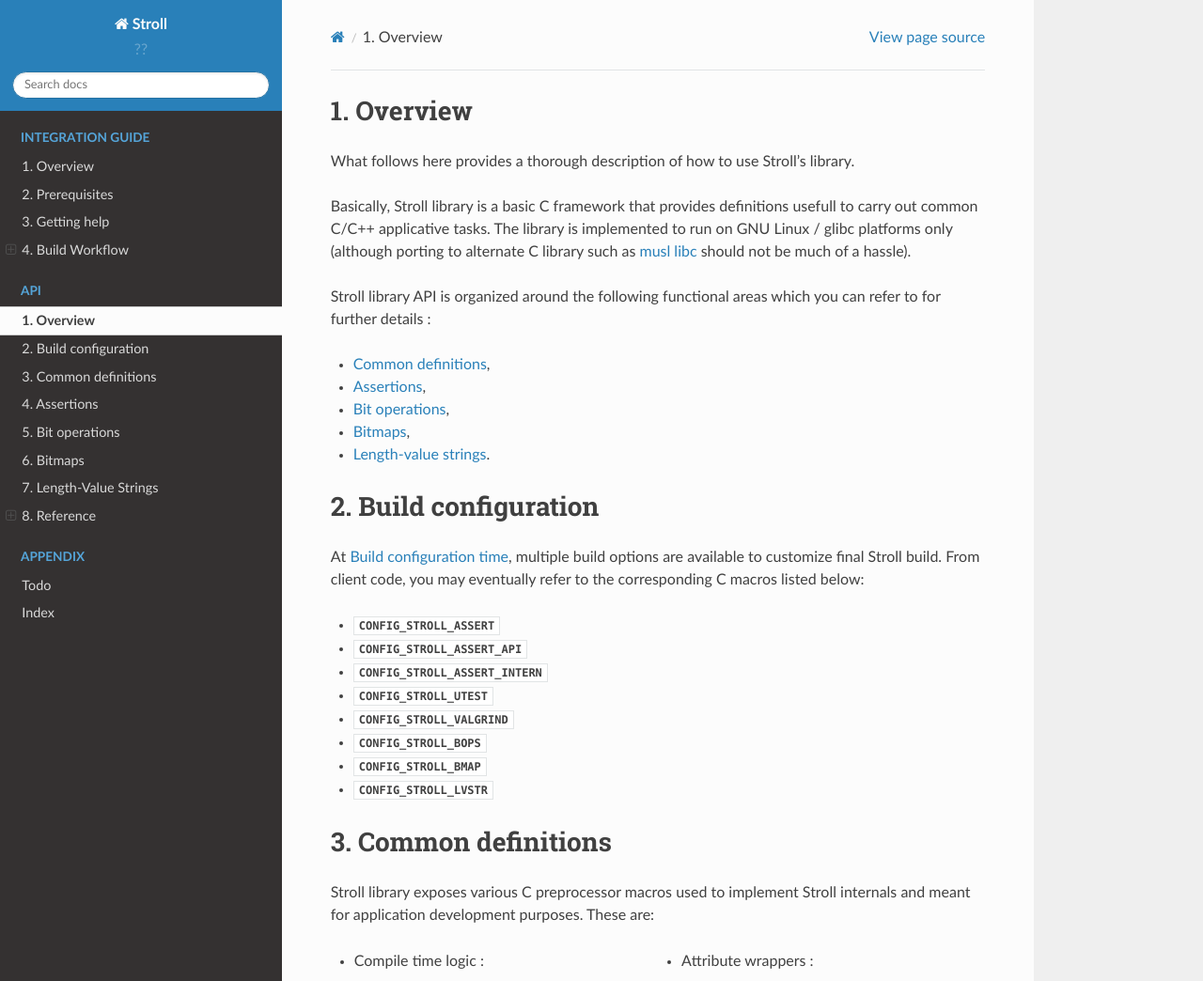
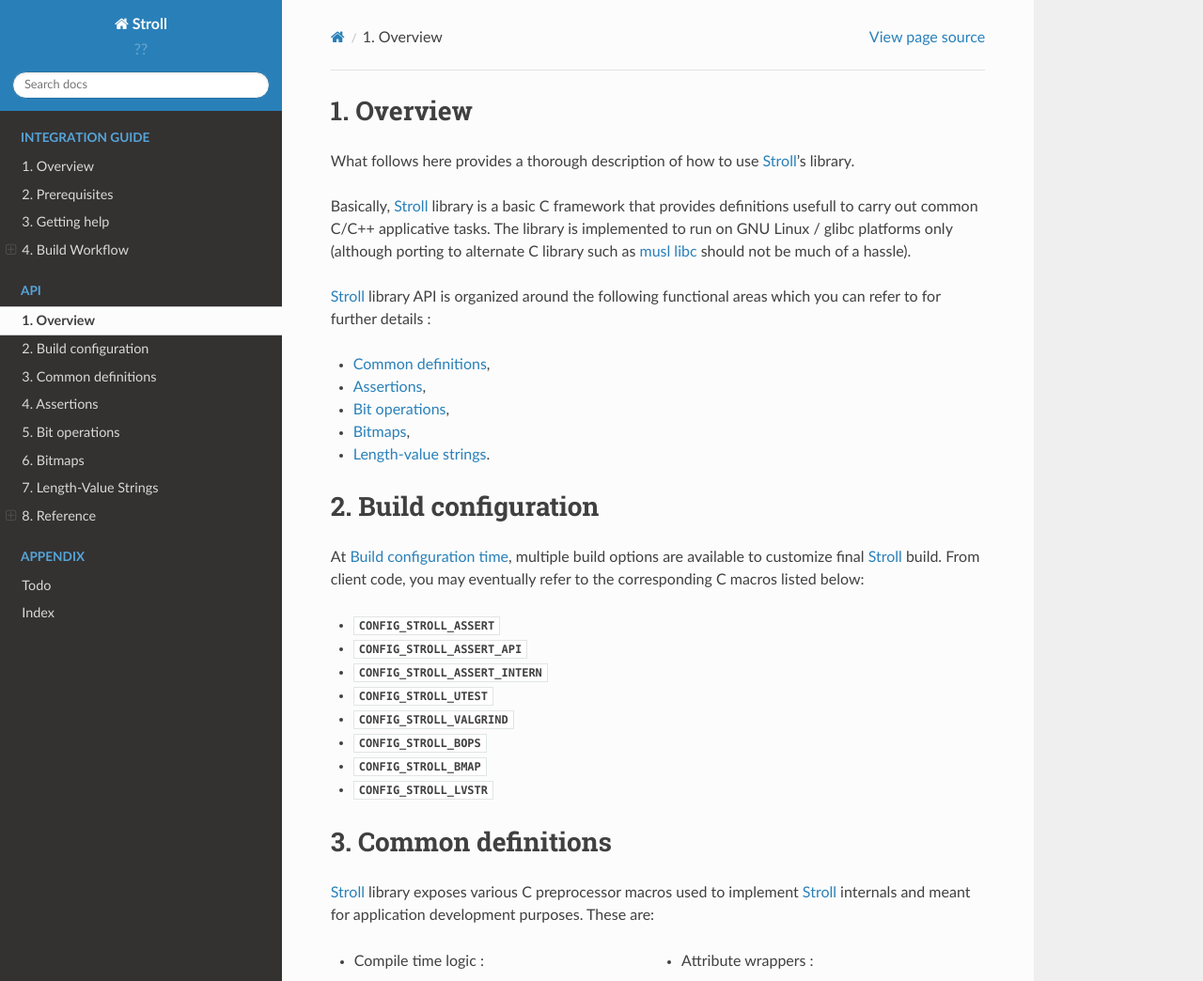
Before and after one commit to grgbr/stroll, a Sphinx documentation site: the page built from sphinx/api.rst, in a window 1280 px wide and 1400 px high. Shown: the top 1044 px of the window at 94% size. Built offline with Sphinx 7.4.7 and the Read the Docs theme 2.0.0, drawn with Linux system fonts in a browser that asks for light colours; some of the changed text lies outside the part shown.

```diff
--- a/sphinx/api.rst
+++ b/sphinx/api.rst
@@ -25,8 +27,8 @@ Build configuration
 ===================
 
 At :ref:`Build configuration time <workflow-configure-phase>`, multiple build
-options are available to customize final Stroll build. From client code, you may
-eventually refer to the corresponding C macros listed below:
+options are available to customize final Stroll_ build. From client code, you
+may eventually refer to the corresponding C macros listed below:
 
 * :c:macro:`CONFIG_STROLL_ASSERT`
 * :c:macro:`CONFIG_STROLL_ASSERT_API`
@@ -42,7 +44,7 @@ eventually refer to the corresponding C macros listed below:
 Common definitions
 ==================
 
-Stroll library exposes various C preprocessor macros used to implement Stroll
+Stroll_ library exposes various C preprocessor macros used to implement Stroll_
 internals and meant for application development purposes. These are:
 
 .. hlist::
@@ -91,7 +93,7 @@ Assertions
 ==========
 
 When compiled with the :c:macro:`CONFIG_STROLL_ASSERT` build configuration
-option enabled, the Stroll library exposes the :c:macro:`stroll_assert` macro so
+option enabled, the Stroll_ library exposes the :c:macro:`stroll_assert` macro so
 that developper may perform standard assertion checking.
 
 .. index:: bit operations, bitops
@@ -100,7 +102,7 @@ Bit operations
 ==============
 
 When compiled with the :c:macro:`CONFIG_STROLL_BOPS` build configuration
-option enabled, the Stroll library provides support for bit manipulation
+option enabled, the Stroll_ library provides support for bit manipulation
 operations. These are:
 
 .. hlist::
@@ -135,7 +137,7 @@ Bitmaps
 =======
 
 When compiled with the :c:macro:`CONFIG_STROLL_BMAP` build configuration
-option enabled, the Stroll library provides support for bitmap operations.
+option enabled, the Stroll_ library provides support for bitmap operations.
 These are:
 
 .. hlist::
@@ -271,7 +273,7 @@ Length-Value Strings
 ====================
 
 When compiled with the :c:macro:`CONFIG_STROLL_LVSTR` build configuration option
-enabled, the Stroll library provides support for :c:struct:`stroll_lvstr`
+enabled, the Stroll_ library provides support for :c:struct:`stroll_lvstr`
 length-value strings.
 
 This framework ease the management of C strings life-cycle. In addition,
```
Also changed, not shown: other parts of sphinx/api.rst (+5 -3 lines).
